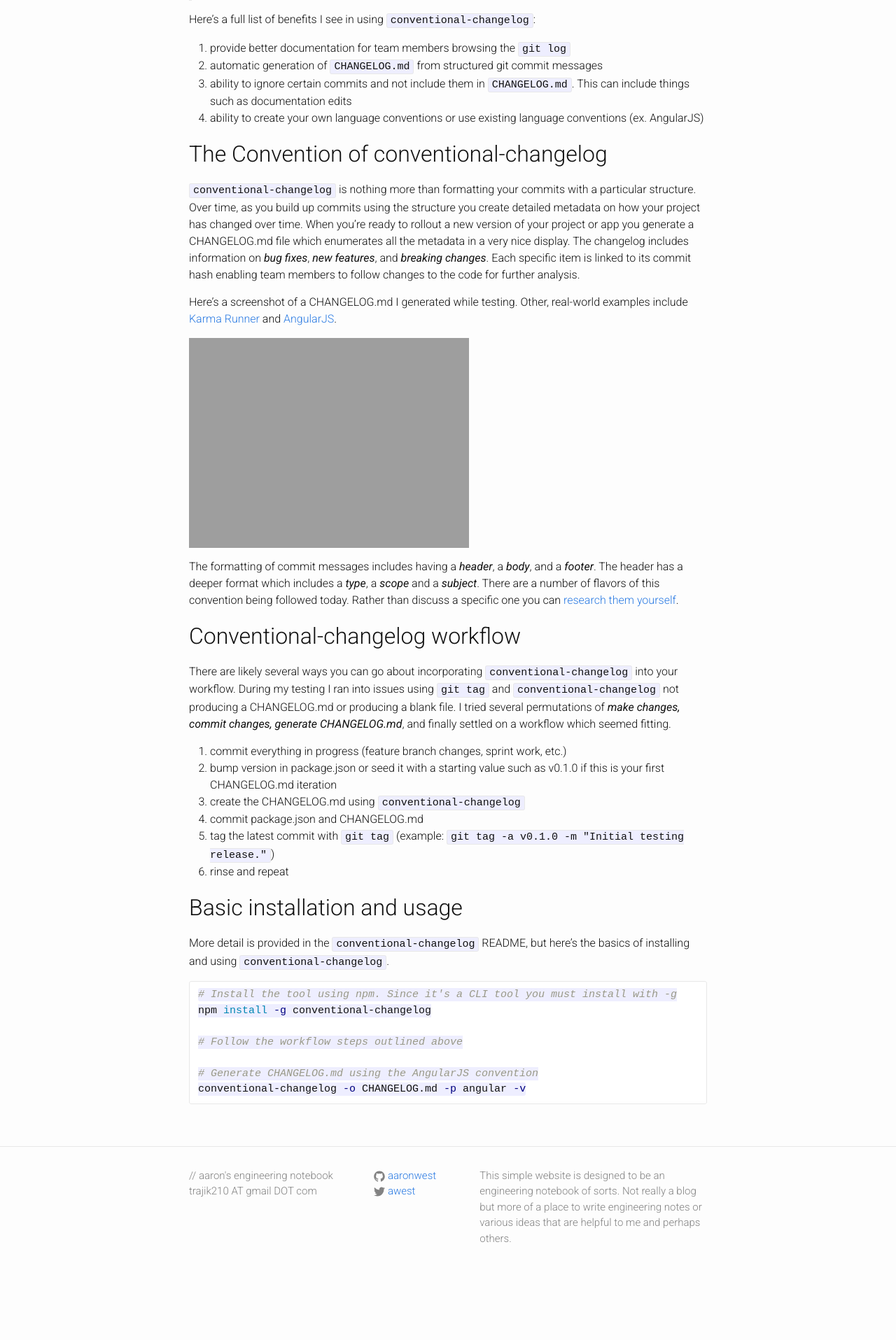
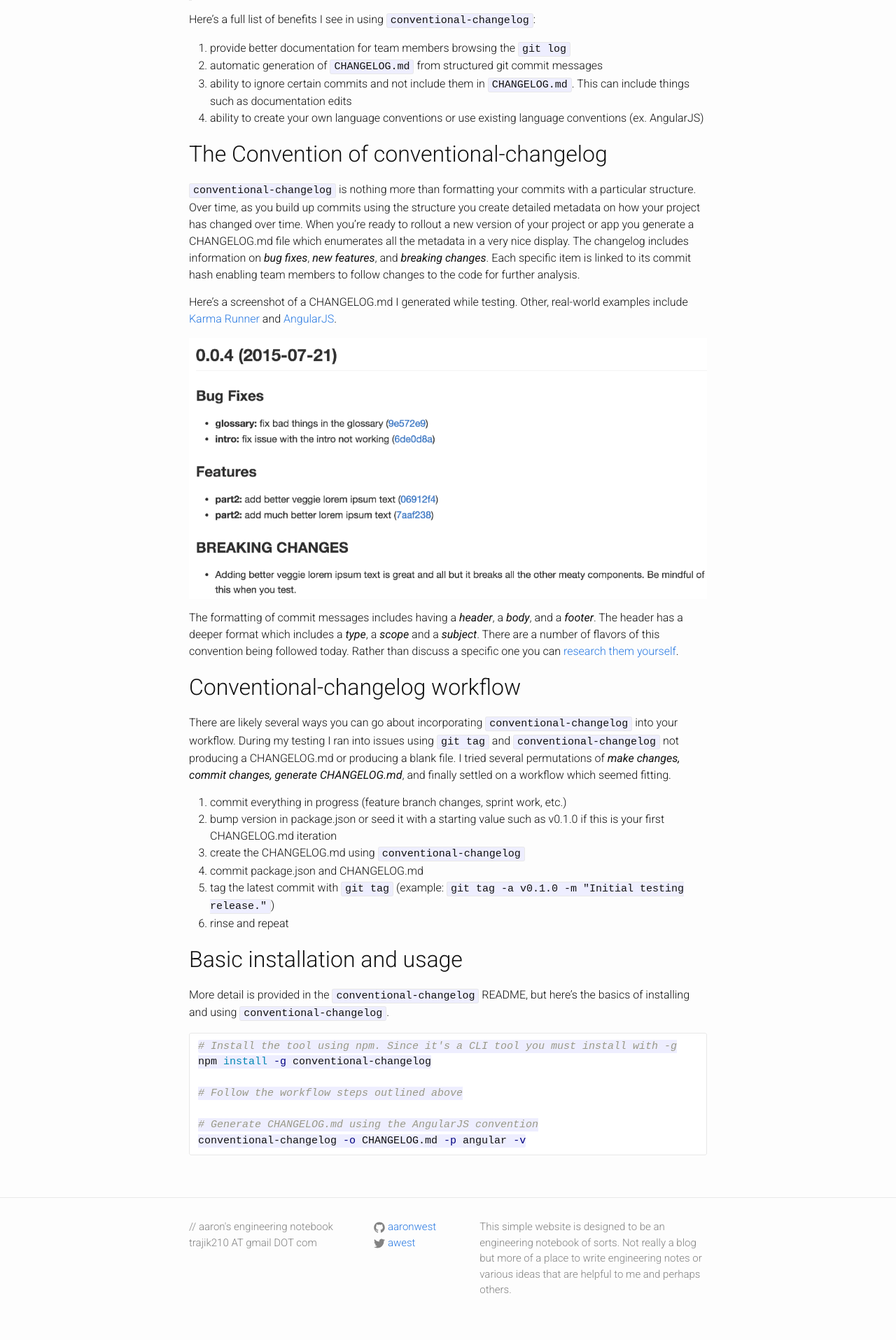
Before and after one commit to aaronwest/aaronwest.github.io, a Jekyll site: the page built from _posts/2015-08-03-better-documentation-using-conventional-changelog.md, in a window 1280 px wide. Shown: the part 946-2861 px from the top of the page at 70% size. Built offline with Jekyll 4.4.1, drawn with Linux system fonts in a browser that asks for light colours; Markdown is read by kramdown in place of the engine named in the settings; comment, search, counter and statistics services are not loaded; before the commit the page ends 2787 px from its top, so only the background shows below that.

Commit message:
fix(posts): fix invalid changelog-screenshot.png path in post

```diff
--- a/_posts/2015-08-03-better-documentation-using-conventional-changelog.md
+++ b/_posts/2015-08-03-better-documentation-using-conventional-changelog.md
@@ -33,7 +33,7 @@ Here's a full list of benefits I see in using `conventional-changelog`:
 
 Here's a screenshot of a CHANGELOG.md I generated while testing. Other, real-world examples include [Karma Runner](https://github.com/karma-runner/karma/blob/master/CHANGELOG.md) and [AngularJS](https://github.com/angular/angular/blob/master/CHANGELOG.md).
 
-![changelog screenshot]({{ site.url }}/images/posts/2015-08-03/changelog-screenshot)
+![changelog screenshot]({{ site.url }}/images/posts/2015-08-03/changelog-screenshot.png)
 
 The formatting of commit messages includes having a *header*, a *body*, and a *footer*. The header has a deeper format which includes a *type*, a *scope* and a *subject*. There are a number of flavors of this convention being followed today. Rather than discuss a specific one you can [research them yourself](https://github.com/ajoslin/conventional-changelog/tree/master/conventions).
 
```
